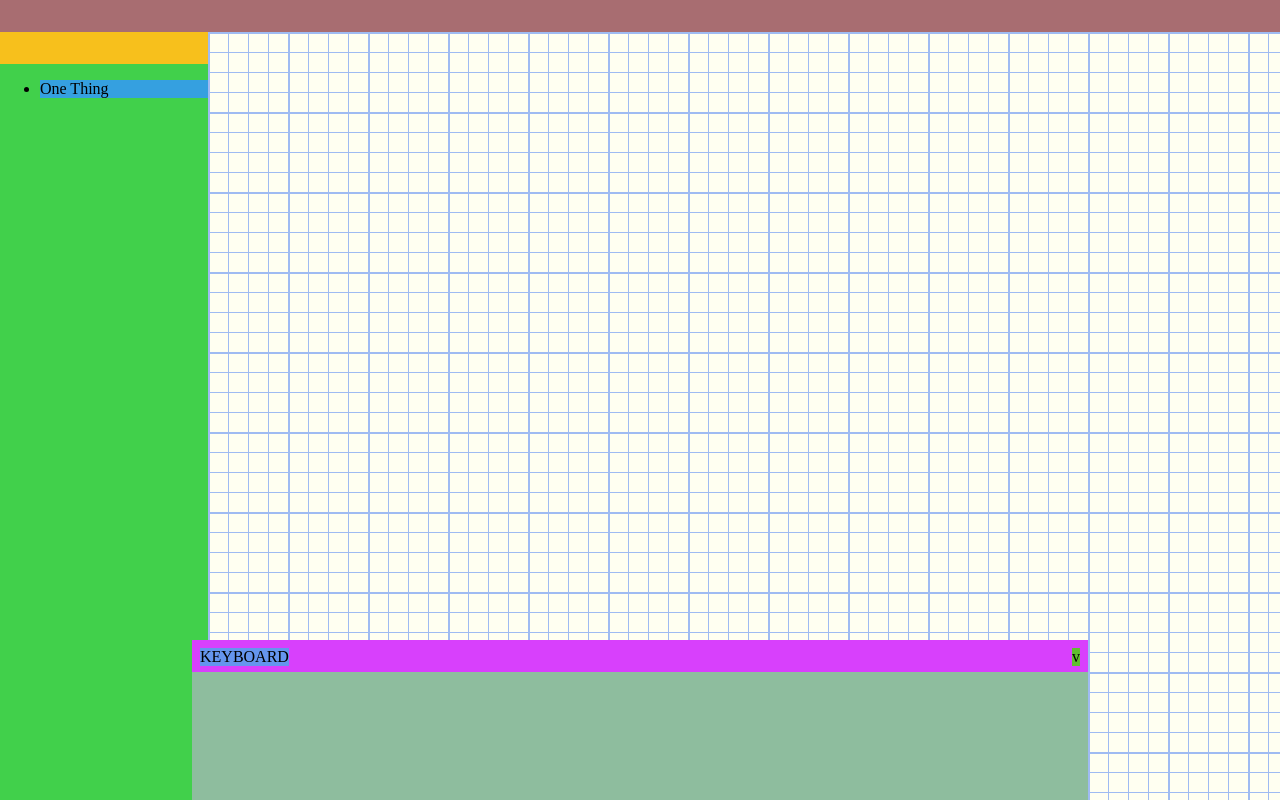
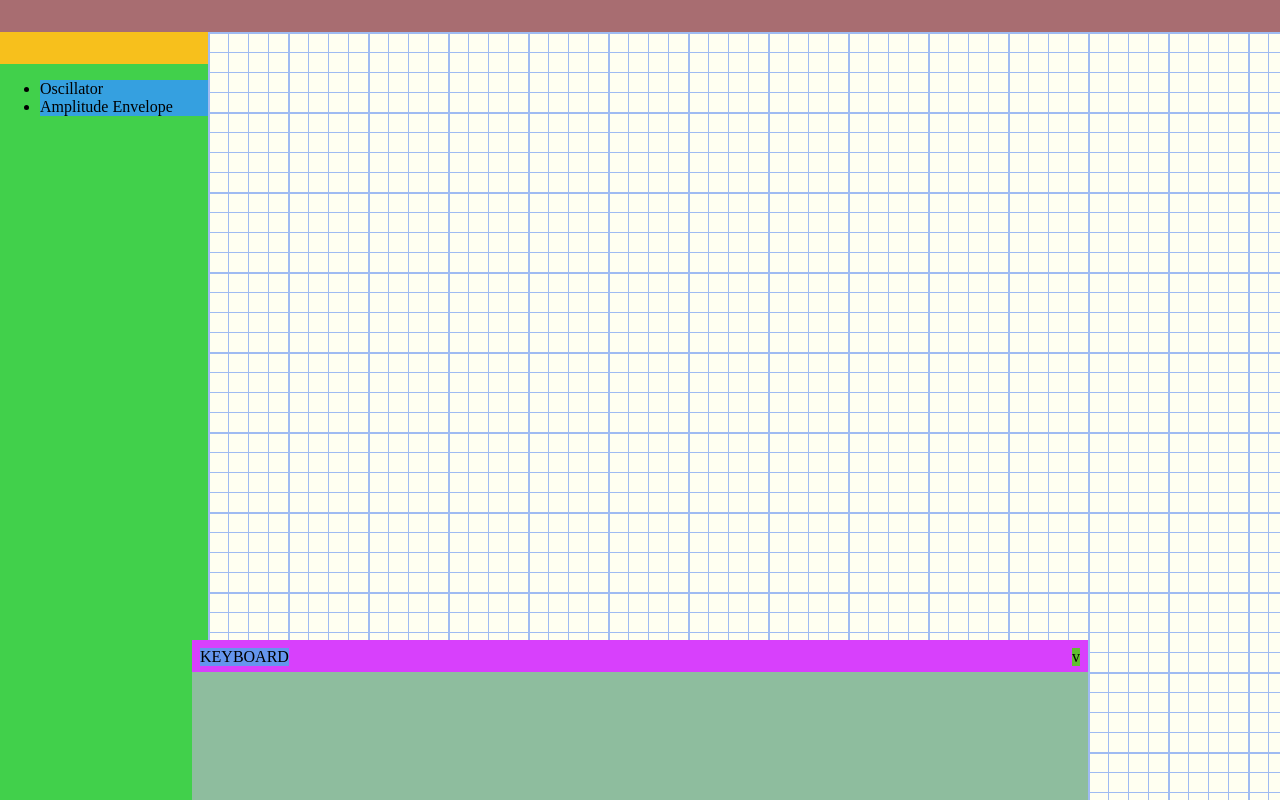
Before and after one commit to samfromcadott/neptunium, a plain HTML site: page index.html in a window 1280 px wide. Drawn offline with nearby package versions, Linux system fonts and the light colour scheme.

Commit message:
Dynamically create to tool-list

```diff
--- a/index.html
+++ b/index.html
@@ -9,6 +9,7 @@
 	<script src="https://cdn.rawgit.com/stuartmemo/qwerty-hancock/master/dist/qwerty-hancock.min.js"></script>
 	<script src="https://cdnjs.cloudflare.com/ajax/libs/tone/0.10.0/Tone.min.js"></script>
 
+	<script src="node-types.js" defer></script>
 	<script src="ui.js" defer></script>
 
 	<link rel="stylesheet" href="style.css">
@@ -21,7 +22,7 @@
 		<div id="tool-panel">
 			<div id="tool-head" class="tool-bar"></div>
 				<ul id="tool-list">
-					<li class="tool-item">One Thing</li>
+
 				</ul>
 		</div>
 
--- /dev/null
+++ b/node-types.js
@@ -0,0 +1,4 @@
+var nodeTypes = {
+	'Oscillator': {},
+	'Amplitude Envelope': {}
+}
--- a/ui.js
+++ b/ui.js
@@ -15,6 +15,14 @@ function addNode() {
 		return nodeTree[lastKey + 1]
 	}
 }
+
+
+for (var node in nodeTypes) {
+	if (nodeTypes.hasOwnProperty(node)) {
+		$('#tool-list').append('<li class="tool-item">'+node+'</li>')
+	}
+}
+
 
 function updateUiHandlers() { //Adds jquery events to new nodes
 	$('#background-grid').draggable()
```
Lines whose indentation alone changed are shown as unchanged.
